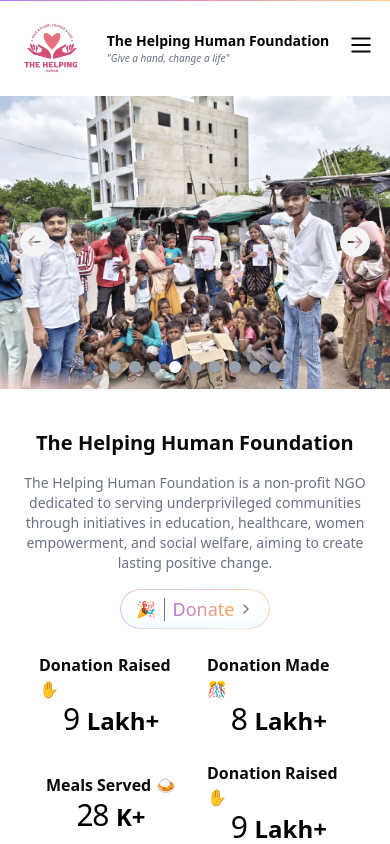
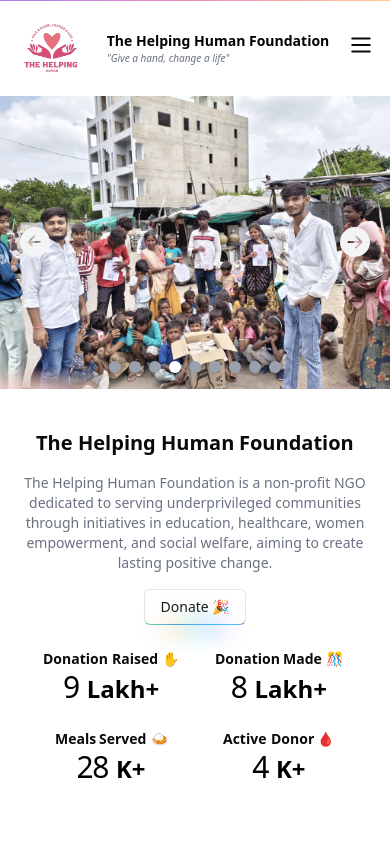
Before and after one commit to neerajhariyale/TheHelpingHumanFoundation, a React (Vite) app: page / in a window 390 px wide. Shown: the top 844 px of the page. Built offline with nearby package versions, Linux system fonts and the light colour scheme.

Commit message:
donate button change

```diff
--- a/src/component/Hero.tsx
+++ b/src/component/Hero.tsx
@@ -1,9 +1,10 @@
 // import React from 'react'
 
 import BlurText from "@/components/magicui/BlurText";
-import { AnimatedGradientTextDemo } from "@/component/AnimatedGradientTextDemo";
+import { RainbowButtonDemo } from "./RainbowButtonDemo";
 import { NumberTickerDemo } from "./NumberTickerDemo";
 import {  useNavigate } from "react-router-dom";
+
 
 
 // import RollingGallery from "./RollingGallery"
@@ -47,7 +48,7 @@
         {/* <TextAnimateDemo/> */}
 
         <div className="w-fit mt-4 hover:cursor-pointer " onClick={() => navigate('/donate')}>
-          <AnimatedGradientTextDemo/>
+          <RainbowButtonDemo/>
         </div>
 
         {/* Number Stats */}
@@ -60,7 +61,7 @@
               animateBy="words"
               direction="top"
               onAnimationComplete={handleAnimationComplete}
-              className="text-md  md:text-lg lg:text-lg xl:text-lg  font-semibold"
+              className="text-sm  md:text-lg lg:text-lg xl:text-lg  font-semibold"
             />
             <NumberTickerDemo number={9} suffix="Lakh+" />
           </div>
@@ -74,7 +75,7 @@
               animateBy="words"
               direction="top"
               onAnimationComplete={handleAnimationComplete}
-               className="text-md  md:text-lg lg:text-lg xl:text-lg  font-semibold"
+               className="text-sm  md:text-lg lg:text-lg xl:text-lg  font-semibold"
             />
             <NumberTickerDemo number={8.45} suffix="Lakh+" />
           </div>
@@ -87,7 +88,7 @@
               animateBy="words"
               direction="top"
               onAnimationComplete={handleAnimationComplete}
-              className="text-md  md:text-lg lg:text-lg xl:text-lg  font-semibold"
+              className="text-sm  md:text-lg lg:text-lg xl:text-lg  font-semibold"
             />
             <NumberTickerDemo number={28} suffix="K+" />
           </div>
@@ -95,14 +96,14 @@
 
           <div className="flex flex-col justify-center items-center">
             <BlurText
-              text="Donation Raised ✋"
+              text="Active Donor 🩸"
               delay={150}
               animateBy="words"
               direction="top"
               onAnimationComplete={handleAnimationComplete}
-               className="text-md  md:text-lg lg:text-lg xl:text-lg  font-semibold"
+               className="text-sm  md:text-lg lg:text-lg xl:text-lg  font-semibold"
             />
-            <NumberTickerDemo number={9} suffix="Lakh+" />
+            <NumberTickerDemo number={4} suffix="K+" />
           </div>
         </div>
 
--- /dev/null
+++ b/src/component/RainbowButtonDemo.tsx
@@ -0,0 +1,5 @@
+import { RainbowButton } from "@/components/magicui/rainbow-button";
+
+export function RainbowButtonDemo() {
+  return <RainbowButton variant="outline">Donate 🎉</RainbowButton>;
+}
--- /dev/null
+++ b/src/components/magicui/rainbow-button.tsx
@@ -0,0 +1,62 @@
+import { cn } from "@/lib/utils";
+import { Slot } from "@radix-ui/react-slot";
+import { cva, type VariantProps } from "class-variance-authority";
+import React from "react";
+
+interface RainbowButtonProps
+  extends React.ButtonHTMLAttributes<HTMLButtonElement> {}
+
+const rainbowButtonVariants = cva(
+  cn(
+    "relative cursor-pointer group transition-all animate-rainbow",
+    "inline-flex items-center justify-center gap-2 shrink-0",
+    "rounded-sm outline-none focus-visible:ring-[3px] aria-invalid:border-destructive",
+    "text-sm font-medium whitespace-nowrap",
+    "disabled:pointer-events-none disabled:opacity-50",
+    "[&_svg]:pointer-events-none [&_svg:not([class*='size-'])]:size-4 [&_svg]:shrink-0",
+  ),
+  {
+    variants: {
+      variant: {
+        default:
+          "border-0 bg-[linear-gradient(#121213,#121213),linear-gradient(#121213_50%,rgba(18,18,19,0.6)_80%,rgba(18,18,19,0)),linear-gradient(90deg,var(--color-1),var(--color-5),var(--color-3),var(--color-4),var(--color-2))] bg-[length:200%] text-primary-foreground [background-clip:padding-box,border-box,border-box] [background-origin:border-box] [border:calc(0.125rem)_solid_transparent] before:absolute before:bottom-[-20%] before:left-1/2 before:z-0 before:h-1/5 before:w-3/5 before:-translate-x-1/2 before:animate-rainbow before:bg-[linear-gradient(90deg,var(--color-1),var(--color-5),var(--color-3),var(--color-4),var(--color-2))] before:[filter:blur(0.75rem)] dark:bg-[linear-gradient(#fff,#fff),linear-gradient(#fff_50%,rgba(255,255,255,0.6)_80%,rgba(0,0,0,0)),linear-gradient(90deg,var(--color-1),var(--color-5),var(--color-3),var(--color-4),var(--color-2))]",
+        outline:
+          "border border-input border-b-transparent bg-[linear-gradient(#ffffff,#ffffff),linear-gradient(#ffffff_50%,rgba(18,18,19,0.6)_80%,rgba(18,18,19,0)),linear-gradient(90deg,var(--color-1),var(--color-5),var(--color-3),var(--color-4),var(--color-2))] bg-[length:200%] text-accent-foreground [background-clip:padding-box,border-box,border-box] [background-origin:border-box] before:absolute before:bottom-[-20%] before:left-1/2 before:z-0 before:h-1/5 before:w-3/5 before:-translate-x-1/2 before:animate-rainbow before:bg-[linear-gradient(90deg,var(--color-1),var(--color-5),var(--color-3),var(--color-4),var(--color-2))] before:[filter:blur(0.75rem)] dark:bg-[linear-gradient(#0a0a0a,#0a0a0a),linear-gradient(#0a0a0a_50%,rgba(255,255,255,0.6)_80%,rgba(0,0,0,0)),linear-gradient(90deg,var(--color-1),var(--color-5),var(--color-3),var(--color-4),var(--color-2))]",
+      },
+      size: {
+        default: "h-9 px-4 py-2",
+        sm: "h-8 rounded-xl px-3 text-xs",
+        lg: "h-11 rounded-xl px-8",
+        icon: "size-9",
+      },
+    },
+    defaultVariants: {
+      variant: "default",
+      size: "default",
+    },
+  },
+);
+
+interface RainbowButtonProps
+  extends React.ButtonHTMLAttributes<HTMLButtonElement>,
+    VariantProps<typeof rainbowButtonVariants> {
+  asChild?: boolean;
+}
+
+const RainbowButton = React.forwardRef<HTMLButtonElement, RainbowButtonProps>(
+  ({ className, variant, size, asChild = false, ...props }, ref) => {
+    const Comp = asChild ? Slot : "button";
+    return (
+      <Comp
+        data-slot="button"
+        className={cn(rainbowButtonVariants({ variant, size, className }))}
+        ref={ref}
+        {...props}
+      />
+    );
+  },
+);
+
+RainbowButton.displayName = "RainbowButton";
+
+export { RainbowButton, rainbowButtonVariants, type RainbowButtonProps };
--- a/src/index.css
+++ b/src/index.css
@@ -79,7 +79,18 @@
   50% {
     background-position: 100% 100%;}
   to {
-    background-position: 0% 0%;}}}
+    background-position: 0% 0%;}}
+  --animate-rainbow: rainbow var(--speed, 2s) infinite linear;
+  --color-color-5: var(--color-5);
+  --color-color-4: var(--color-4);
+  --color-color-3: var(--color-3);
+  --color-color-2: var(--color-2);
+  --color-color-1: var(--color-1);
+  @keyframes rainbow {
+  0% {
+    background-position: 0%;}
+  100% {
+    background-position: 200%;}}}
 
 :root {
   --radius: 0.625rem;
@@ -114,6 +125,11 @@
   --sidebar-accent-foreground: oklch(0.205 0 0);
   --sidebar-border: oklch(0.922 0 0);
   --sidebar-ring: oklch(0.708 0 0);
+  --color-1: oklch(66.2% 0.225 25.9);
+  --color-2: oklch(60.4% 0.26 302);
+  --color-3: oklch(69.6% 0.165 251);
+  --color-4: oklch(80.2% 0.134 225);
+  --color-5: oklch(90.7% 0.231 133);
 }
 
 .dark {
@@ -148,6 +164,11 @@
   --sidebar-accent-foreground: oklch(0.985 0 0);
   --sidebar-border: oklch(1 0 0 / 10%);
   --sidebar-ring: oklch(0.556 0 0);
+  --color-1: oklch(66.2% 0.225 25.9);
+  --color-2: oklch(60.4% 0.26 302);
+  --color-3: oklch(69.6% 0.165 251);
+  --color-4: oklch(80.2% 0.134 225);
+  --color-5: oklch(90.7% 0.231 133);
 }
 
 @layer base {
@@ -159,8 +180,6 @@
   }
 }
 
-
-
 /* Smooth, rounded scrollbar */
 ::-webkit-scrollbar {
   height: 6px;
```
